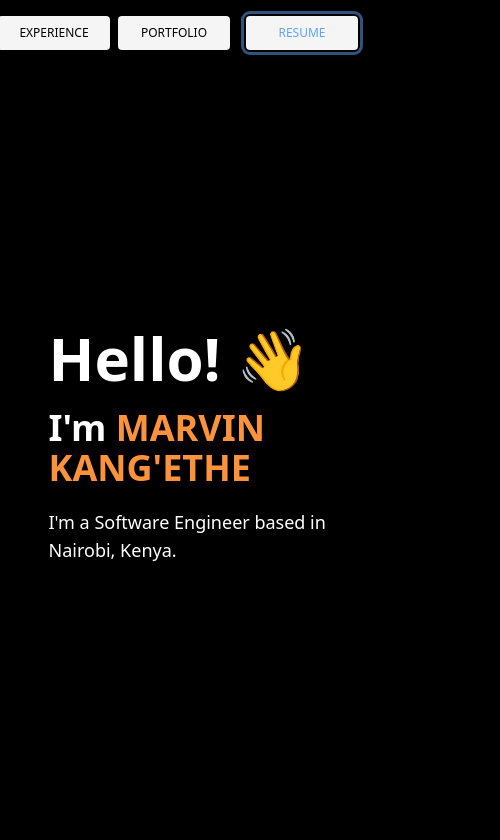
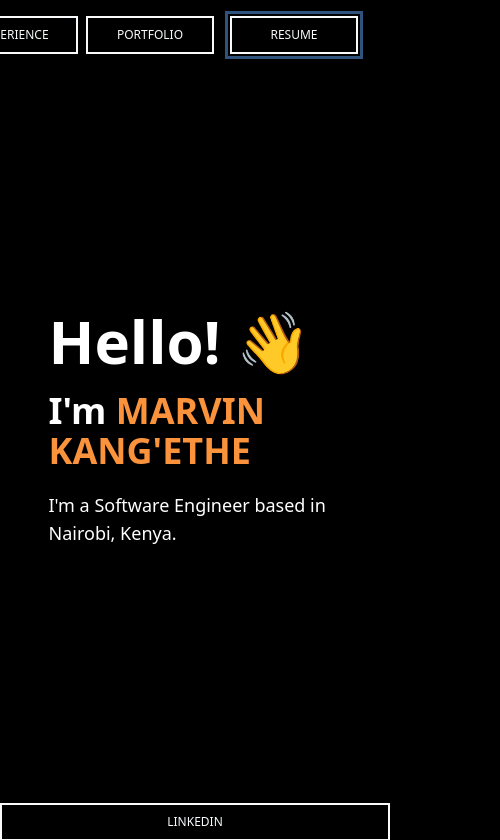
Before and after one commit to kang-marvin/portfolio, a React (Create React App) app: page / in a window 390 px wide. Shown: the top 840 px of the page, 500 px wide, since content can reach past the window. Built offline with nearby package versions, Linux system fonts and the light colour scheme.

Commit message:
Responsive  footer

```diff
--- a/src/styles/index.js
+++ b/src/styles/index.js
@@ -16,16 +16,33 @@ const colorClasses = {
 }
 
 const containerClasses = {
-  div: "flex justify-center w-screen min-h-[90%] items-center",
-  main: "w-5/6 h-[98%] rounded-lg min-w-[10rem] border-orange-50"
+  div: "flex justify-center w-screen min-h-[85%] items-center",
+  main: "w-5/6 h-full rounded-lg min-w-[10rem] border-orange-50"
 }
 
 const linkClasses = {
-  button: `rounded px-4 p-2 text-xs
+  button: `
+    w-full
+    min-w-[8rem]
+
+    max-w-full
+    bg-black
+    text-slate-50
+    border-2
+    border-slate-50
+
+    sm:bg-white
+    sm:text-black
+    sm:max-w-[30rem]
+    sm:rounded
+
+    hover:border-orange-200
+
+    px-4 p-2 text-xs
     font-medium uppercase leading-normal
-    text-primary bg-neutral-100
-    hover:bg-neutral-300 min-w-[7rem]
+    text-primary
   `,
+
   a: `
     outline outline-offset-2
     ${colorClasses.outline}
--- a/src/ui/Footer.js
+++ b/src/ui/Footer.js
@@ -25,7 +25,7 @@ const LinkWrapper = (props) => {
 
 const Footer = () => {
   return (
-    <div className="flex justify-center py-4 space-x-2">
+    <div className="flex sm:flex-row flex-col gap-2 justify-center py-4">
       {FooterData.links.map((media) => {
         return (
           <LinkWrapper
```
